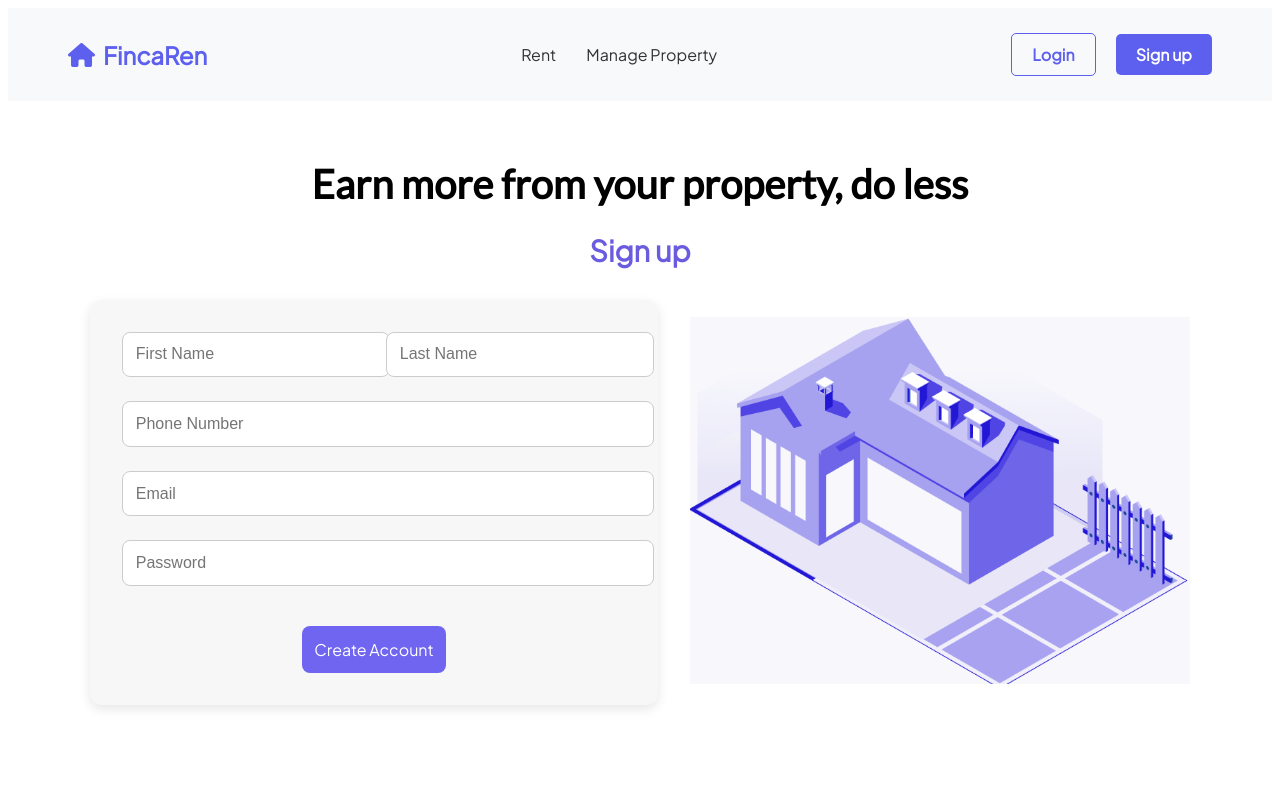
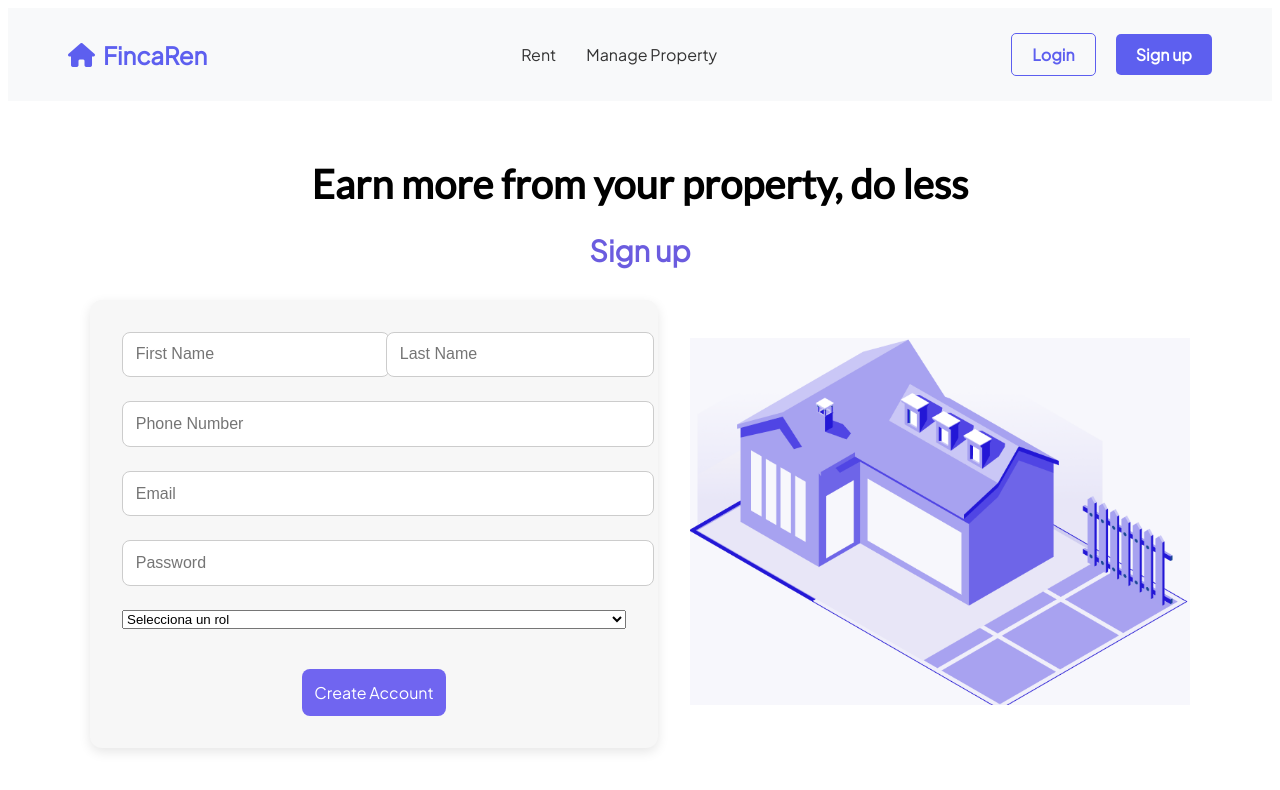
Before and after one commit to JDC-GG/FrontFinca, an Angular app: page /registro in a window 1280 px wide. Shown: the top 790 px of the page. Built offline with nearby package versions, Linux system fonts and the light colour scheme.

Commit message:
correccion registro

```diff
--- a/src/app/components/auth/registro/registro.component.html
+++ b/src/app/components/auth/registro/registro.component.html
@@ -27,6 +27,17 @@
         <input type="password" placeholder="Password" formControlName="contrasena" />
       </div>
 
+      <div class="form-group">
+        <select formControlName="rol" [class.invalid]="registroForm.get('rol')?.invalid && registroForm.get('rol')?.touched">
+          <option value="" disabled selected>Selecciona un rol</option>
+          <option value="arrendador">Arrendador</option>
+          <option value="arrendatario">Arrendatario</option>
+        </select>
+        <div class="error" *ngIf="registroForm.get('rol')?.invalid && registroForm.get('rol')?.touched">
+          <small>El rol es obligatorio.</small>
+        </div>
+      </div>
+
       <button type="submit" class="btn-submit">Create Account</button>
     </form>
 
--- a/src/app/components/auth/registro/registro.component.ts
+++ b/src/app/components/auth/registro/registro.component.ts
@@ -23,7 +23,8 @@ export class RegistroComponent {
       apellido: ['', Validators.required],
       telefono: ['', Validators.required],
       correo: ['', [Validators.required, Validators.email]],
-      contrasena: ['', [Validators.required, Validators.minLength(8)]]
+      contrasena: ['', [Validators.required, Validators.minLength(8)]],
+      rol: ['', Validators.required]
     });
   }
 
@@ -34,7 +35,8 @@ export class RegistroComponent {
         apellido: this.registroForm.value.apellido,
         telefono: this.registroForm.value.telefono,
         correo: this.registroForm.value.correo,
-        contrasena: this.registroForm.value.contrasena
+        contrasena: this.registroForm.value.contrasena,
+        rol: this.registroForm.value.rol
       };
 
       console.log('Formulario enviado:', nuevoUsuario);
--- a/src/app/models/usuario.model.ts
+++ b/src/app/models/usuario.model.ts
@@ -1,4 +1,5 @@
 export interface Usuario {
+  id?: number;
   nombre: string;
   apellido: string;
   telefono: string;
```
